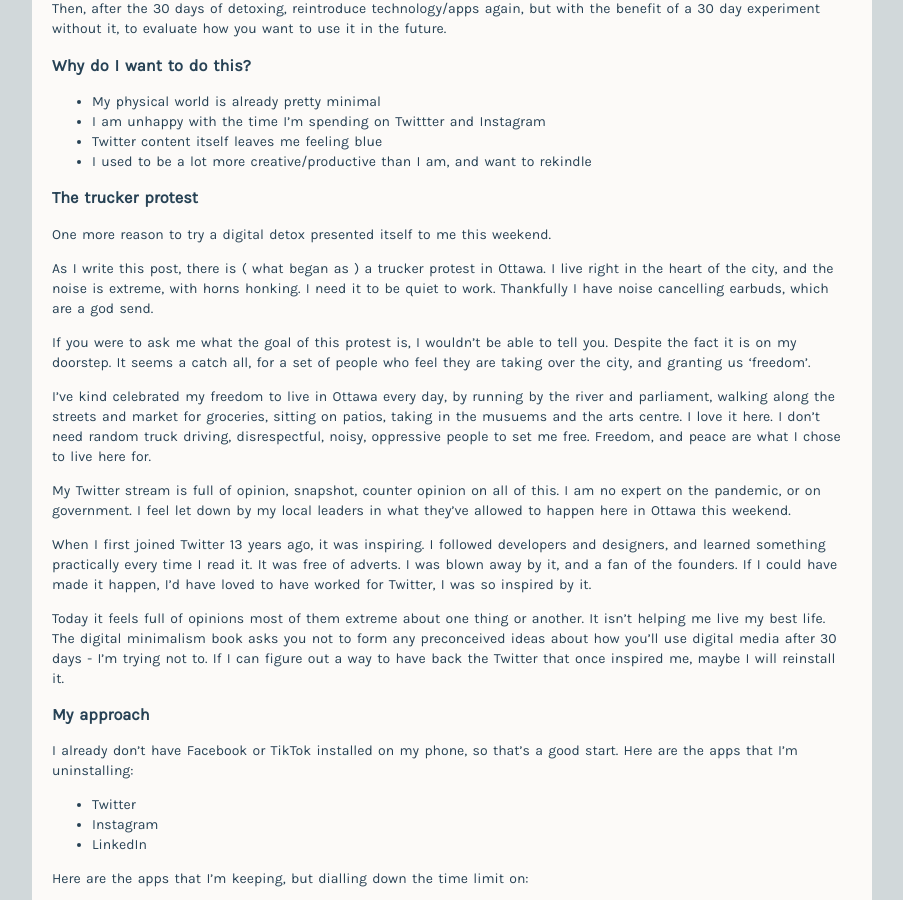
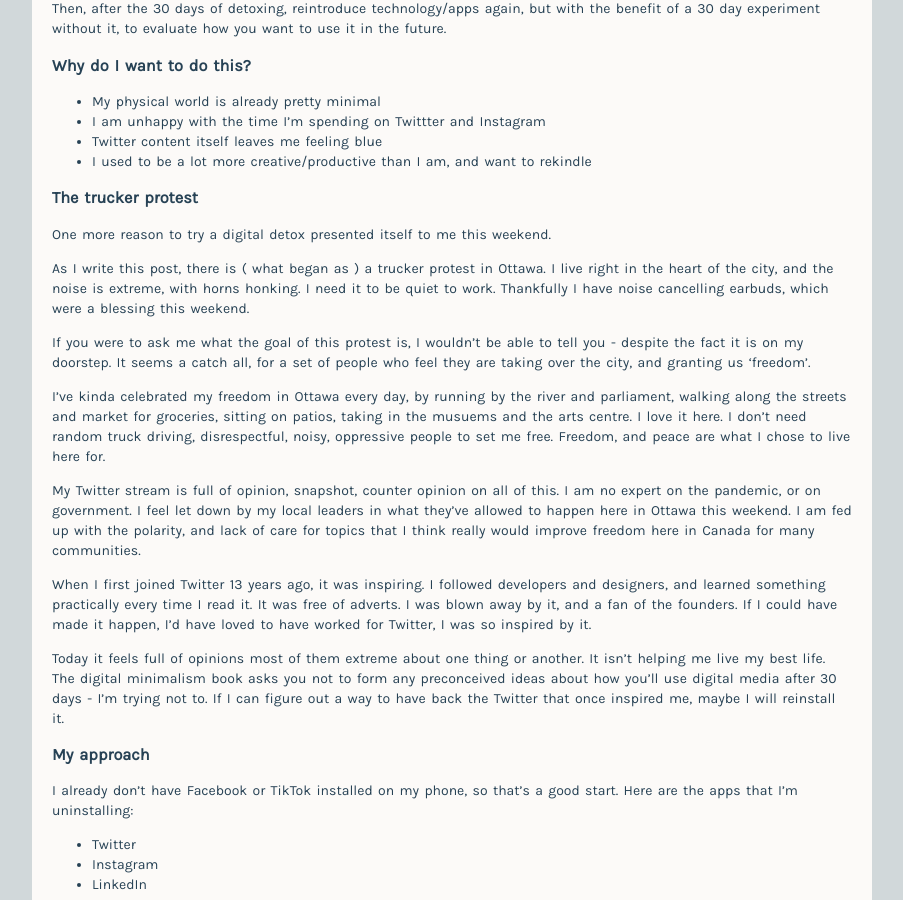
Before and after one commit to mcconville/blog, a Jekyll site: the page built from _posts/blog/2022-01-31-digital-minimalism.md, in a window 1280 px wide and 900 px high, scrolled down 846 px. Shown: the whole window, without its empty margins (188-1091 px from the left). Built offline with Jekyll 4.4.1, drawn with Linux system fonts in a browser that asks for light colours.

Commit message:
Update 2022-01-31-digital-minimalism.md

```diff
--- a/_posts/blog/2022-01-31-digital-minimalism.md
+++ b/_posts/blog/2022-01-31-digital-minimalism.md
@@ -24,13 +24,13 @@
 
 One more reason to try a digital detox presented itself to me this weekend.
 
-As I write this post, there is ( what began as ) a trucker protest in Ottawa. I live right in the heart of the city, and the noise is extreme, with horns honking. I need it to be quiet to work. Thankfully I have noise cancelling earbuds, which are a god send.
+As I write this post, there is ( what began as ) a trucker protest in Ottawa. I live right in the heart of the city, and the noise is extreme, with horns honking. I need it to be quiet to work. Thankfully I have noise cancelling earbuds, which were a blessing this weekend.
 
-If you were to ask me what the goal of this protest is, I wouldn't be able to tell you. Despite the fact it is on my doorstep. It seems a catch all, for a set of people who feel they are taking over the city, and granting us 'freedom'.
+If you were to ask me what the goal of this protest is, I wouldn't be able to tell you - despite the fact it is on my doorstep. It seems a catch all, for a set of people who feel they are taking over the city, and granting us 'freedom'.
 
-I've kind celebrated my freedom to live in Ottawa every day, by running by the river and parliament, walking along the streets and market for groceries, sitting on patios, taking in the musuems and the arts centre. I love it here. I don't need random truck driving, disrespectful, noisy, oppressive people to set me free. Freedom, and peace are what I chose to live here for.
+I've kinda celebrated my freedom in Ottawa every day, by running by the river and parliament, walking along the streets and market for groceries, sitting on patios, taking in the musuems and the arts centre. I love it here. I don't need random truck driving, disrespectful, noisy, oppressive people to set me free. Freedom, and peace are what I chose to live here for.
 
-My Twitter stream is full of opinion, snapshot, counter opinion on all of this. I am no expert on the pandemic, or on government. I feel let down by my local leaders in what they've allowed to happen here in Ottawa this weekend.
+My Twitter stream is full of opinion, snapshot, counter opinion on all of this. I am no expert on the pandemic, or on government. I feel let down by my local leaders in what they've allowed to happen here in Ottawa this weekend. I am fed up with the polarity, and lack of care for topics that I think really would improve freedom here in Canada for many communities.
 
 When I first joined Twitter 13 years ago, it was inspiring. I followed developers and designers, and learned something practically every time I read it. It was free of adverts. I was blown away by it, and a fan of the founders. If I could have made it happen, I'd have loved to have worked for Twitter, I was so inspired by it.
 
```
